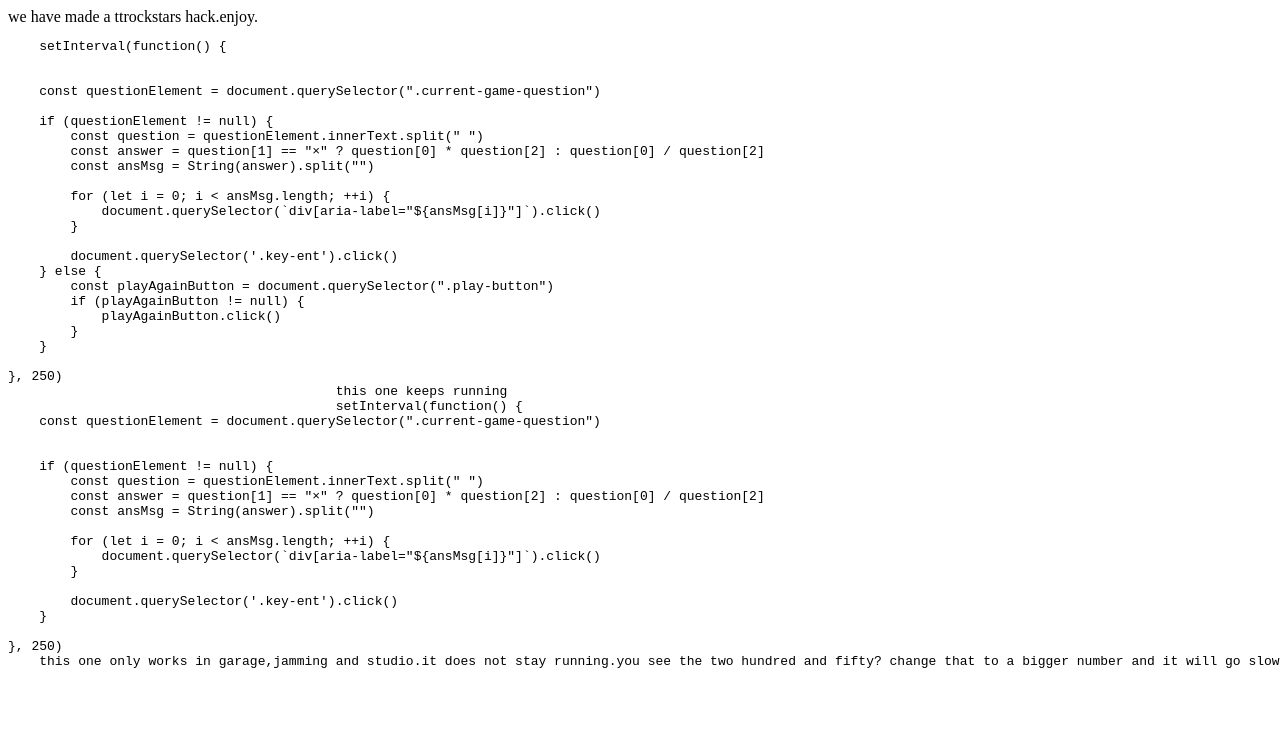
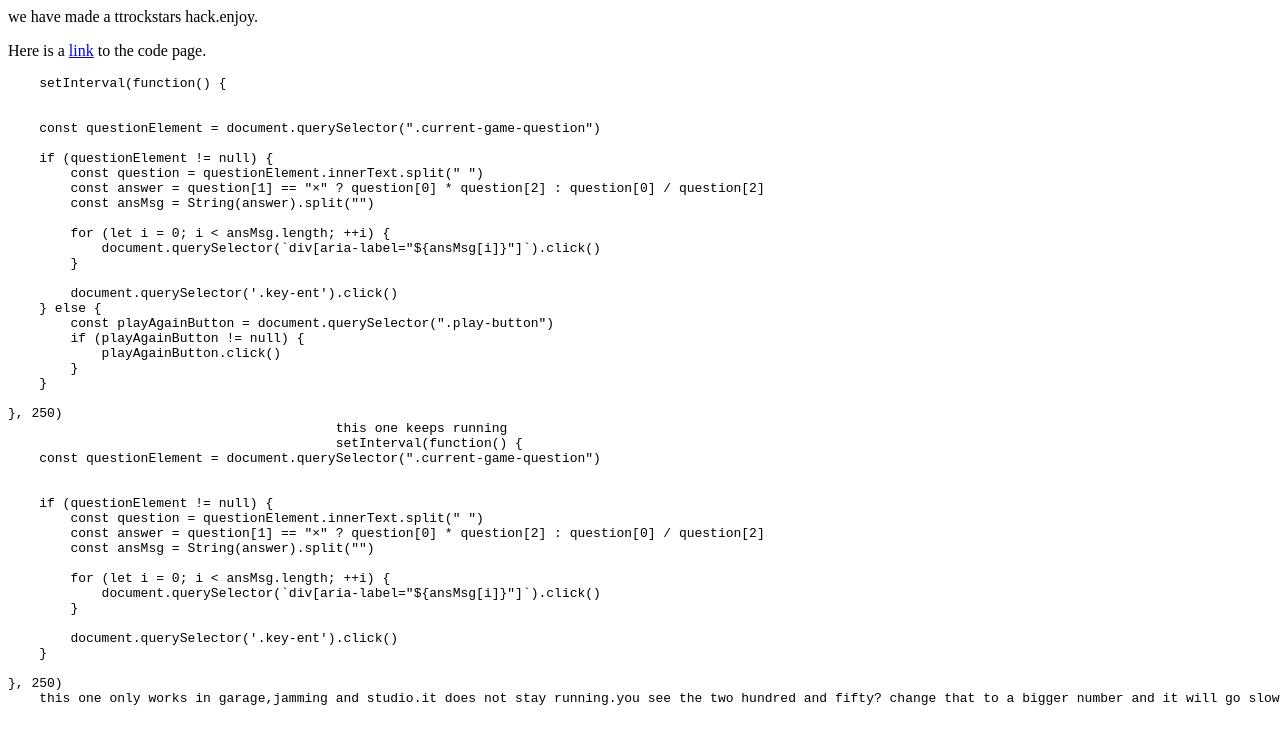
Before and after one commit to sophiei/web, a plain HTML site: page index.html in a window 1280 px wide. Shown: the top 744 px of the page. Drawn offline with Linux system fonts and the light colour scheme.

Commit message:
Update index.html

```diff
--- a/index.html
+++ b/index.html
@@ -1,6 +1,10 @@
 <html>
   <body>
     we have made a ttrockstars hack.enjoy.
+
+    <p>
+      Here is a <a href="code.html">link</a> to the code page.
+    </p>
 
     <pre>
     setInterval(function() {
```
